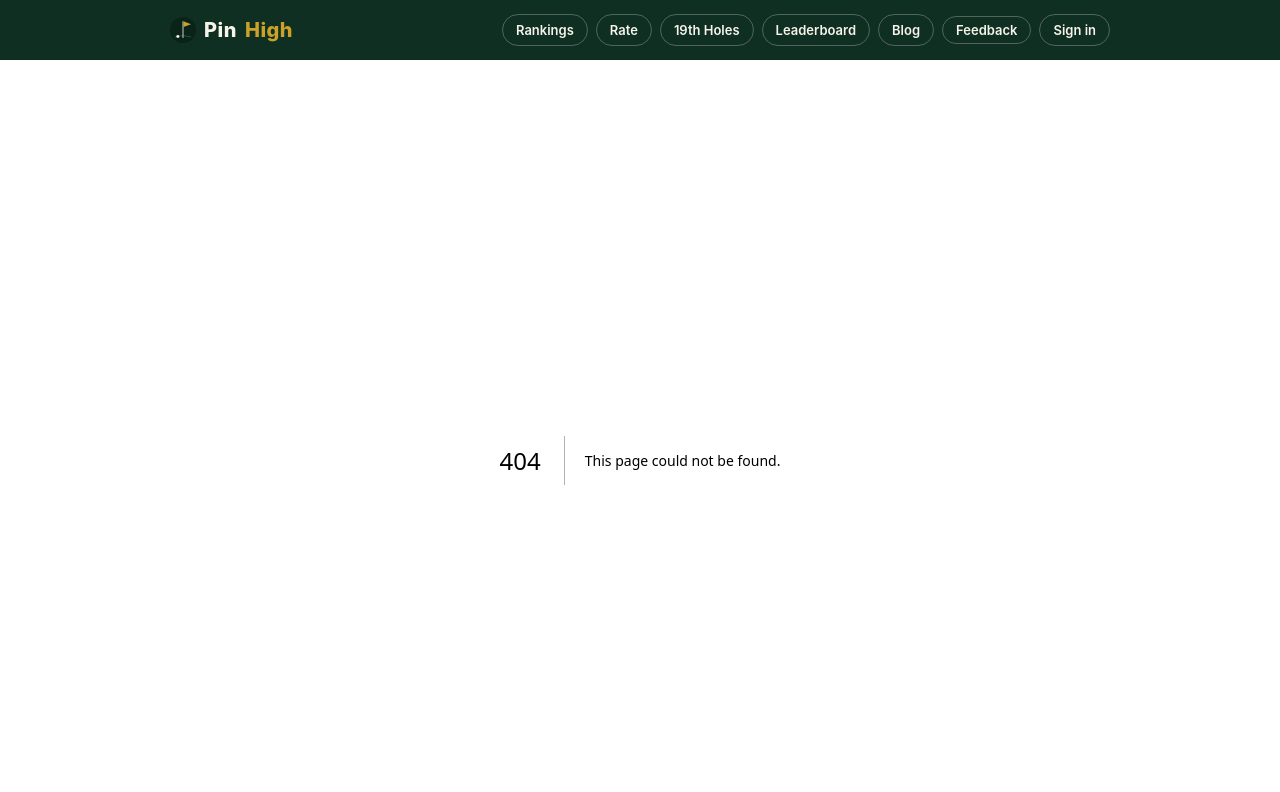
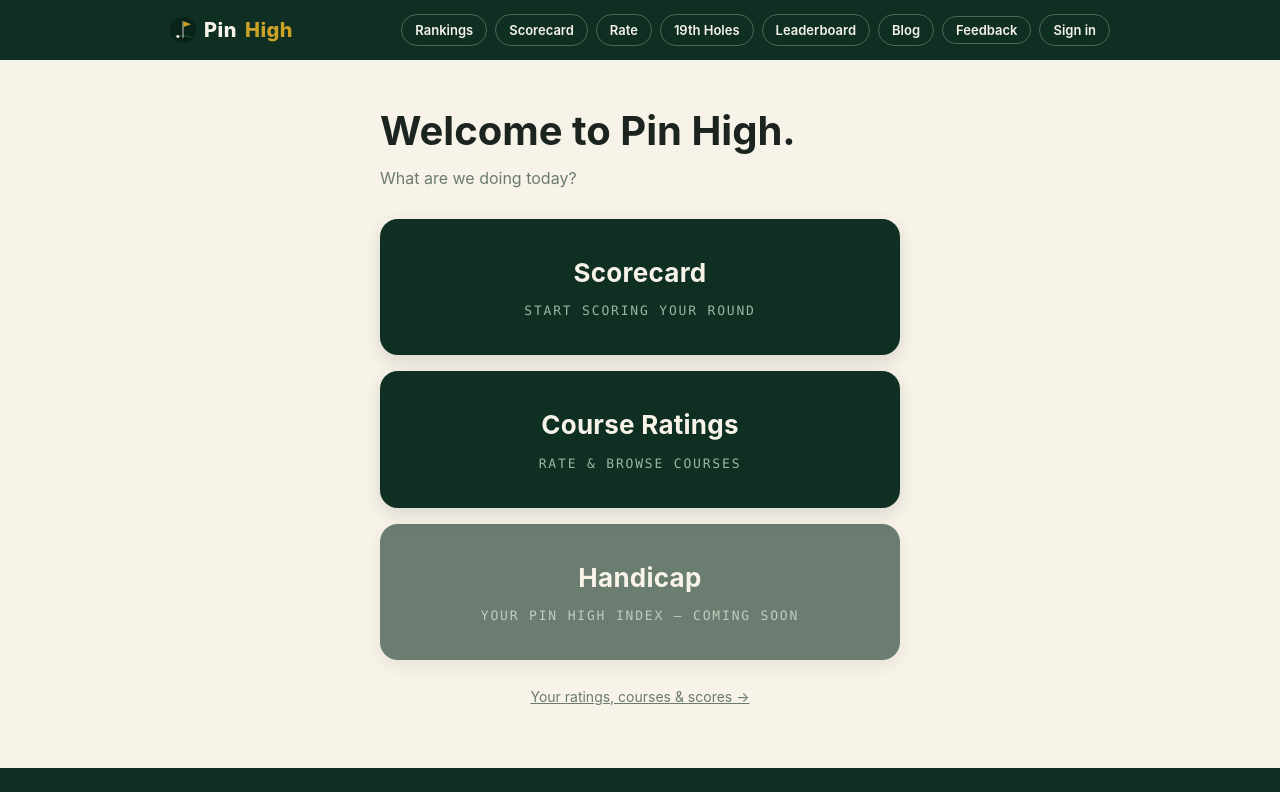
Before and after one commit to Stefanroodt/sa-golf-rankings, a Next.js app: page /play in a window 1280 px wide. Before the commit this address had no page. Shown: the top 792 px of the page. Built offline with nearby package versions, Linux system fonts and the light colour scheme.

Commit message:
Play hub menu on login: Scorecard picker, Course Ratings, Handicap (soon)

```diff
--- a/app/course/[slug]/page.js
+++ b/app/course/[slug]/page.js
@@ -30,7 +30,7 @@ export async function generateMetadata({ params }) {
   };
 }
 
-export default async function CoursePage({ params }) {
+export default async function CoursePage({ params, searchParams }) {
   const course = await getCourse(params.slug);
   if (!course) notFound();
   const [ratings, ratings19, photos, scorecard] = await Promise.all([
@@ -220,7 +220,7 @@ export default async function CoursePage({ params }) {
 
         <div>
           <RatePanel course={course} />
-          <Scorecard course={course} scorecard={scorecard} />
+          <Scorecard course={course} scorecard={scorecard} autoOpen={searchParams?.score === '1'} />
           <RatePanel
             course={course}
             kind="nineteenth"
--- a/app/globals.css
+++ b/app/globals.css
@@ -498,3 +498,31 @@ footer {
 @media (max-width: 520px) {
   .holes-grid { grid-template-columns: repeat(3, 1fr); }
 }
+
+/* Play hub — the logged-in home menu */
+.hub-wrap { max-width: 560px; margin: 0 auto; padding: 40px 20px 60px; }
+.hub-title { font-size: clamp(28px, 6vw, 40px); margin-bottom: 4px; }
+.hub-sub { color: var(--muted); margin-bottom: 28px; }
+.hub-menu { display: flex; flex-direction: column; gap: 16px; }
+.hub-btn {
+  display: block;
+  background: var(--green-deep, #0d2f24);
+  color: var(--cream);
+  border-radius: 18px;
+  padding: 34px 24px;
+  text-align: center;
+  text-decoration: none;
+  transition: transform .12s ease, box-shadow .12s ease;
+  box-shadow: 0 6px 18px rgba(0,0,0,.12);
+}
+.hub-btn:hover { transform: translateY(-2px); box-shadow: 0 10px 26px rgba(0,0,0,.18); }
+.hub-btn-title { display: block; font-size: 26px; font-weight: 700; letter-spacing: .01em; }
+.hub-btn-sub {
+  display: block; margin-top: 8px;
+  font-family: ui-monospace, "SF Mono", Menlo, monospace;
+  font-size: 13px; letter-spacing: .14em; text-transform: uppercase;
+  color: #9db3a4;
+}
+.hub-btn-soon { cursor: default; opacity: .6; }
+.hub-btn-soon:hover { transform: none; box-shadow: 0 6px 18px rgba(0,0,0,.12); }
+.hub-foot { text-align: center; margin-top: 26px; color: var(--muted); font-size: 14px; }
--- /dev/null
+++ b/app/play/page.js
@@ -0,0 +1,44 @@
+'use client';
+
+import Link from 'next/link';
+import { useEffect, useState } from 'react';
+import { supabase } from '../../lib/supabase';
+
+export default function PlayHub() {
+  const [name, setName] = useState(null);
+
+  useEffect(() => {
+    supabase.auth.getUser().then(({ data }) => {
+      const u = data.user;
+      if (u) setName(u.user_metadata?.display_name || u.user_metadata?.full_name || u.email.split('@')[0]);
+    });
+  }, []);
+
+  return (
+    <div className="container hub-wrap">
+      <h1 className="hub-title">{name ? `Welcome back, ${name}.` : 'Welcome to Pin High.'}</h1>
+      <p className="hub-sub">What are we doing today?</p>
+
+      <div className="hub-menu">
+        <Link href="/scorecard" className="hub-btn">
+          <span className="hub-btn-title">Scorecard</span>
+          <span className="hub-btn-sub">Start scoring your round</span>
+        </Link>
+
+        <Link href="/" className="hub-btn">
+          <span className="hub-btn-title">Course Ratings</span>
+          <span className="hub-btn-sub">Rate &amp; browse courses</span>
+        </Link>
+
+        <span className="hub-btn hub-btn-soon" aria-disabled="true">
+          <span className="hub-btn-title">Handicap</span>
+          <span className="hub-btn-sub">Your Pin High index — coming soon</span>
+        </span>
+      </div>
+
+      <p className="hub-foot">
+        <Link href="/my-courses" style={{ textDecoration: 'underline' }}>Your ratings, courses &amp; scores →</Link>
+      </p>
+    </div>
+  );
+}
--- a/components/Nav.js
+++ b/components/Nav.js
@@ -67,6 +67,7 @@ export default function Nav() {
         </Link>
         <div className="nav-links">
           <Link href="/">Rankings</Link>
+          <Link href="/scorecard">Scorecard</Link>
           <Link href="/rate">Rate</Link>
           <Link href="/19th-holes">19th Holes</Link>
           <Link href="/leaderboard">Leaderboard</Link>
```
Also changed, not shown: app/auth/page.js (+4 -4 lines), app/scorecard/page.js (added, +37 -0 lines), components/Scorecard.js (+12 -2 lines), components/ScorecardPicker.js (added, +64 -0 lines), lib/server.js.
